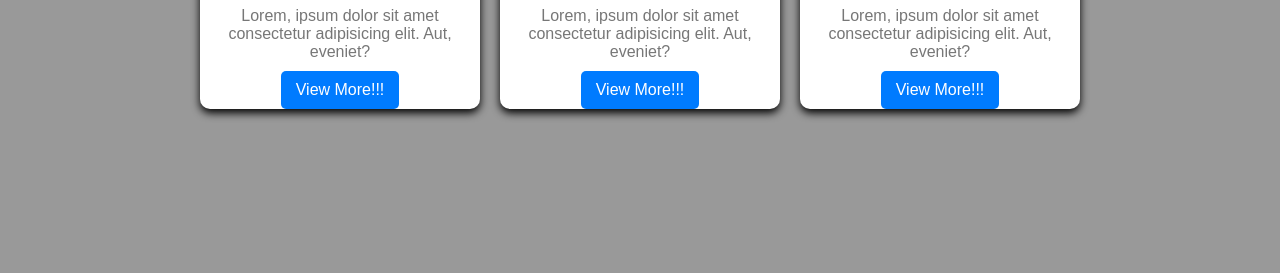
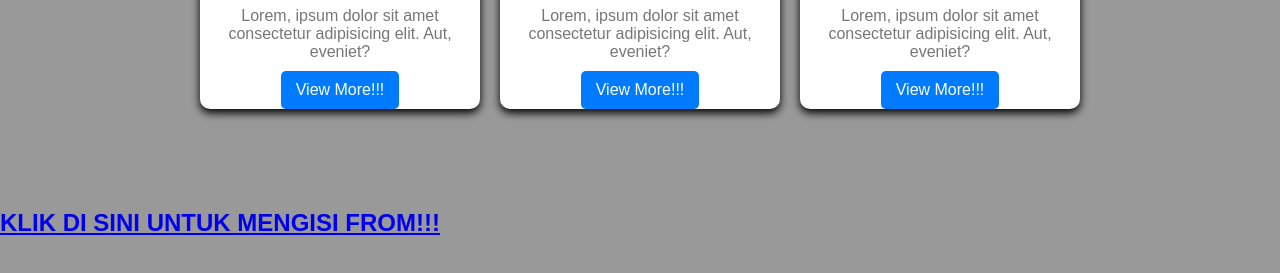
Before and after one commit to FAadhilAhmad/web-fadhil-pertama, a plain HTML site: page index.html in a window 1280 px wide. Shown: the part 415-688 px from the top of the page. Drawn offline with Linux system fonts and the light colour scheme.

Commit message:
Update index.html
penambahan button link to from

```diff
--- a/index.html
+++ b/index.html
@@ -44,5 +44,8 @@
             </div>
         </div>
     </div>
+    <div class="link-from">
+        <h2><a href="/pengulangan materi/fromlink/index.html">KLIK DI SINI UNTUK MENGISI FROM!!!</a></h2>
+    </div>
 </body>
 </html>
```
